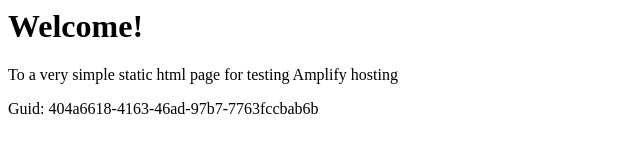
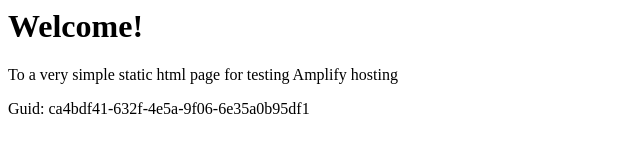
Before and after one commit to aws-aemilia-dub/Github-PR-Commit-Integration-Test-DoNotTouch-GithubWebhookPreviewCanaryTest-v1-preprod-eu-west-1, a website: page src/index.html in a window 1280 px wide. Shown: the full height of the page, 0-640 px from the left. Drawn offline with Linux system fonts and the light colour scheme.

Commit message:
commit from integ tests

```diff
--- a/src/index.html
+++ b/src/index.html
@@ -12,6 +12,6 @@
 <body>
     <h1>Welcome!</h1>
     <p>To a very simple static html page for testing Amplify hosting</p>
-    <p>Guid: 404a6618-4163-46ad-97b7-7763fccbab6b</p></body>
+    <p>Guid: ca4bdf41-632f-4e5a-9f06-6e35a0b95df1</p></body>
 
 </html>
```
